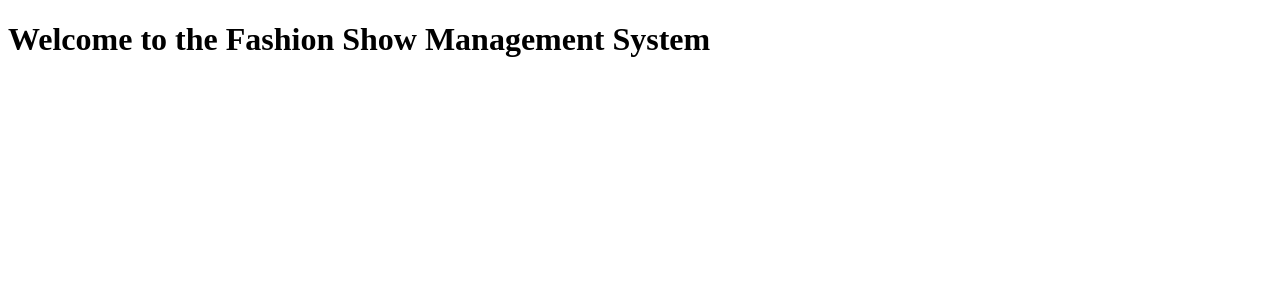
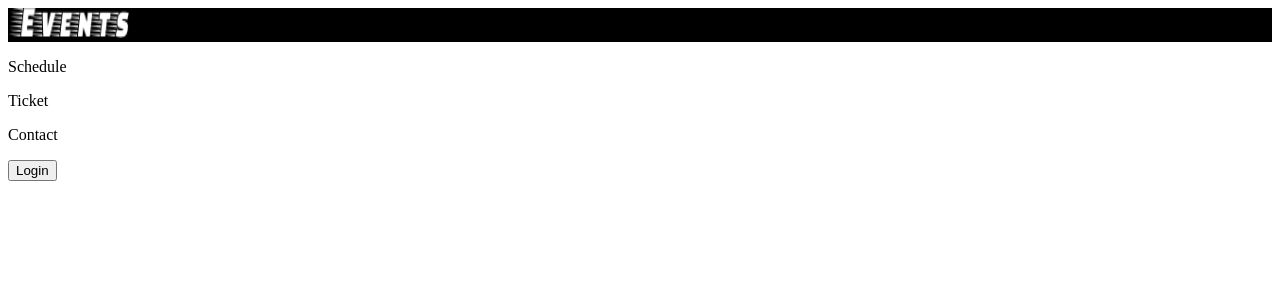
Before and after one commit to APHOMER/PhasionShow-fe, a React (Create React App) app: page / in a window 1280 px wide. Shown: the top 300 px of the page. Built offline with nearby package versions, Linux system fonts and the light colour scheme.

Commit message:
first commit

```diff
--- a/src/App.js
+++ b/src/App.js
@@ -6,6 +6,7 @@ import Register from './components/Auth/Register';
 import ShowList from './components/Shows/ShowList';
 import CreateShow from './components/Shows/CreateShow';
 import UserProfile from './components/Profile/UserProfile';
+import Landing from './components/main';
 
 const App = () => {
   const [authToken, setAuthToken] = useState(null);
@@ -19,7 +20,7 @@ const App = () => {
           <Route path="/shows/create" element={<CreateShow token={authToken} />} />
           <Route path="/shows" element={<ShowList />} />
           <Route path="/profile" element={<UserProfile token={authToken} />} />
-          <Route path="/" element={<h1>Welcome to the Fashion Show Management System</h1>} />
+          <Route path="/" element={<Landing/>} />
         </Routes>
       </div>
     </Router>
--- /dev/null
+++ b/src/components/main.css
@@ -0,0 +1,8 @@
+img {
+
+    width: 121px;
+    height: 30px;
+}
+.left-hand-side {
+    background-color: black;
+}
--- /dev/null
+++ b/src/components/main.js
@@ -0,0 +1,18 @@
+import './main.css'
+// import Events from 'events.png'
+
+export default function Landing () {
+    return (
+        <div className='header'>
+            <div className='left-hand-side'>
+            <img src="./events.png" className="suc-img" alt="" />
+            </div>
+            <div className='right-hand-side'>
+                <p>Schedule</p>
+                <p>Ticket</p>
+                <p>Contact</p>
+                <button>Login</button>
+            </div>
+        </div>
+    )
+}
```
Also changed, not shown: public/events.png (added), src/utils/api.js (line endings or trailing spaces).
